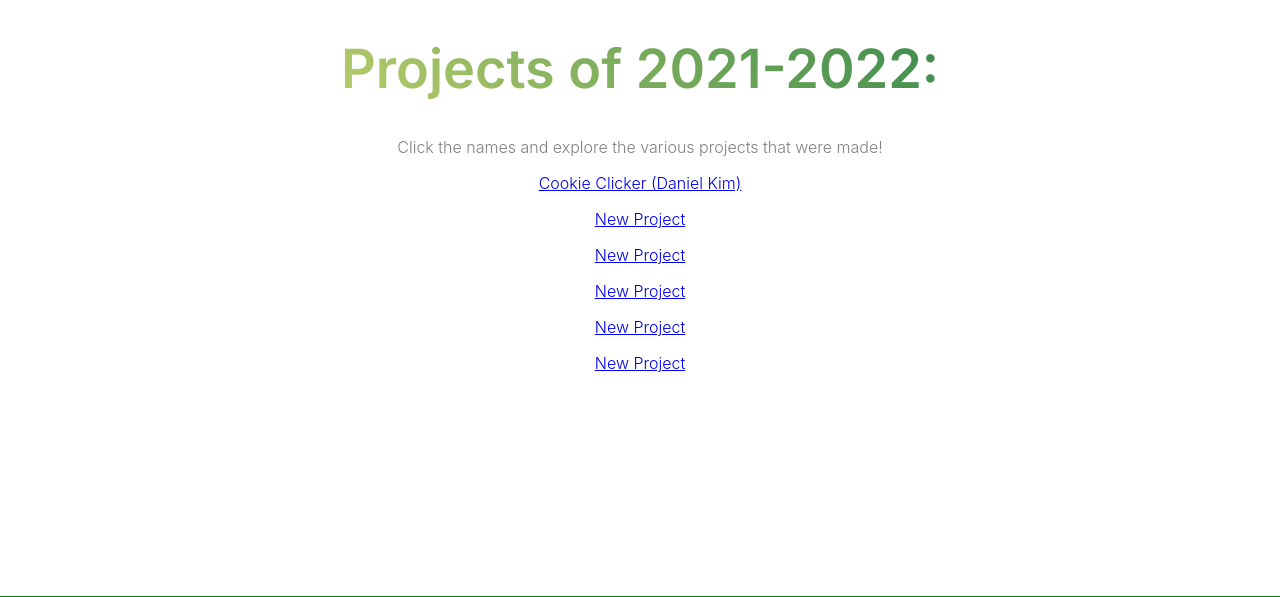
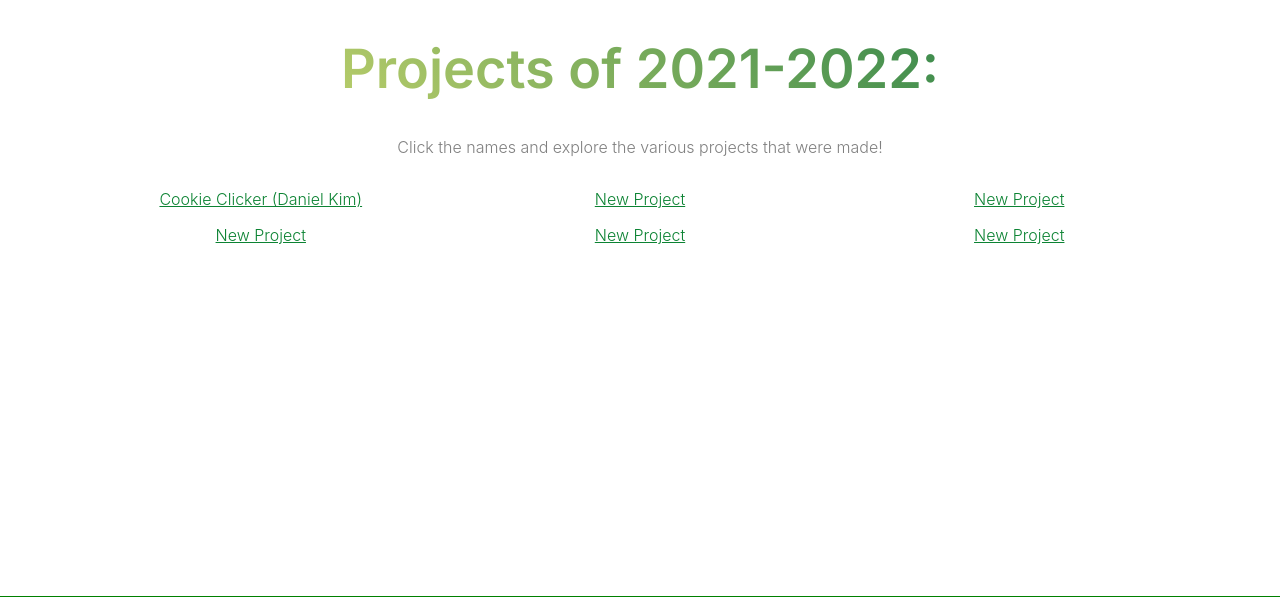
Before and after one commit to GBNCodingClub/website, a PHP site: page /2021-2022.html in a window 1280 px wide. Shown: the part 100-697 px from the top of the page. Run offline with PHP 8.4, Linux system fonts and the light colour scheme.

Commit message:
CSS for 2021-2022

```diff
--- a/style.css
+++ b/style.css
@@ -54,6 +54,53 @@ footer{
   font-family: -apple-system, BlinkMacSystemFont, 'Segoe UI', Roboto, Oxygen, Ubuntu, Cantarell, 'Open Sans', 'Helvetica Neue', sans-serif;
   font-weight: 300;
   color: grey;
+}
+
+.projectsLeft {
+  float: left;
+  width: 33.33%;
+}
+
+.projectsLeft p {
+  transform: translateX(10%);
+  font-family: -apple-system, BlinkMacSystemFont, 'Segoe UI', Roboto, Oxygen, Ubuntu, Cantarell, 'Open Sans', 'Helvetica Neue', sans-serif;
+  font-weight: 300;
+  color: grey;
+}
+
+.projectsLeft a {
+  color: #0c8333;
+}
+
+.projectsCenter {
+  display: inline-block;
+  width: 33.33%;
+}
+
+.projectsCenter p {
+  font-family: -apple-system, BlinkMacSystemFont, 'Segoe UI', Roboto, Oxygen, Ubuntu, Cantarell, 'Open Sans', 'Helvetica Neue', sans-serif;
+  font-weight: 300;
+  color: grey;
+}
+
+.projectsCenter a {
+  color: #0c8333;
+}
+
+.projectsRight {
+  float: right;
+  width: 33.33%;
+}
+
+.projectsRight p {
+  transform: translateX(-10%);
+  font-family: -apple-system, BlinkMacSystemFont, 'Segoe UI', Roboto, Oxygen, Ubuntu, Cantarell, 'Open Sans', 'Helvetica Neue', sans-serif;
+  font-weight: 300;
+  color: grey;
+}
+
+.projectsRight a {
+  color: #0c8333;
 }
 
  .dropbtn {
```
